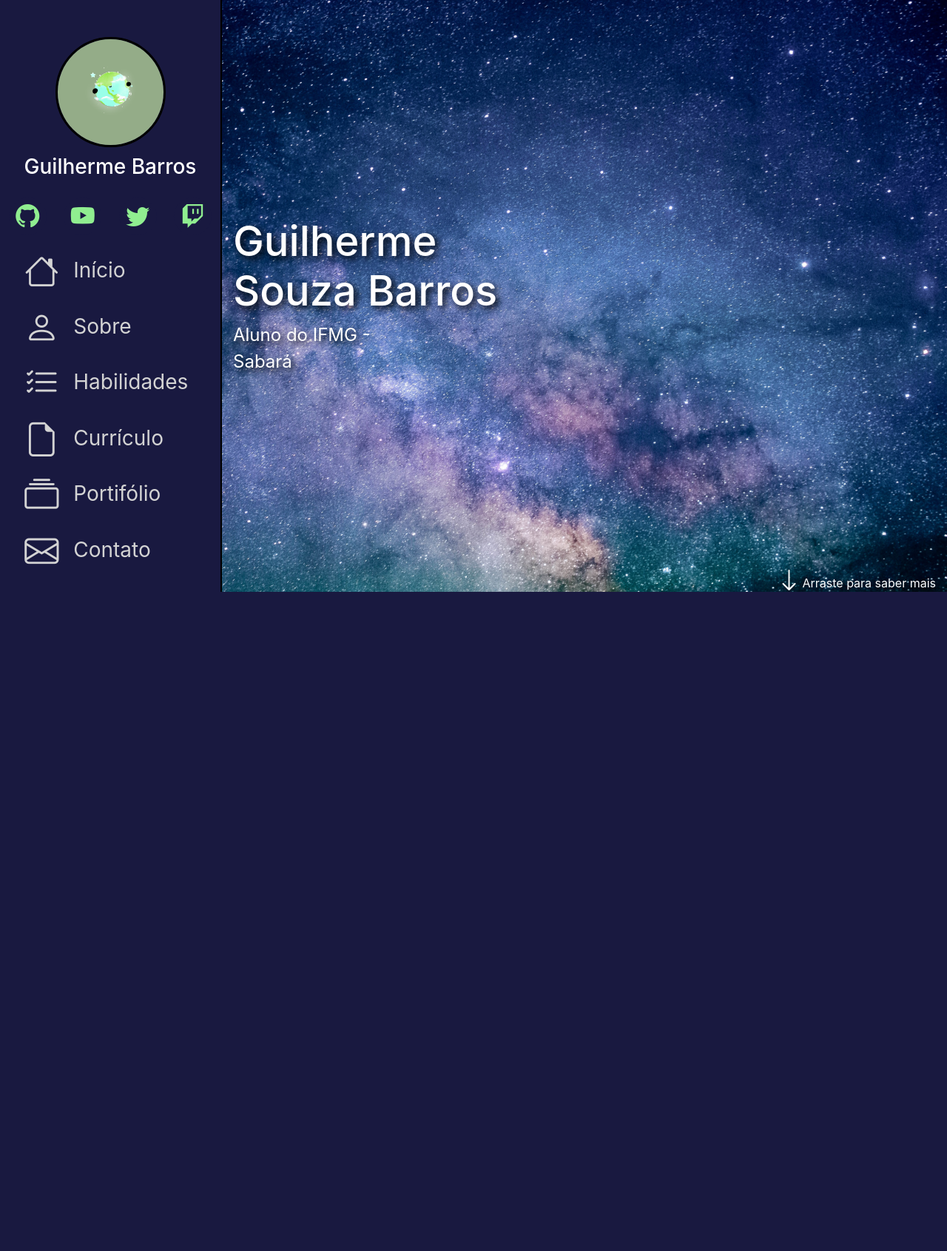
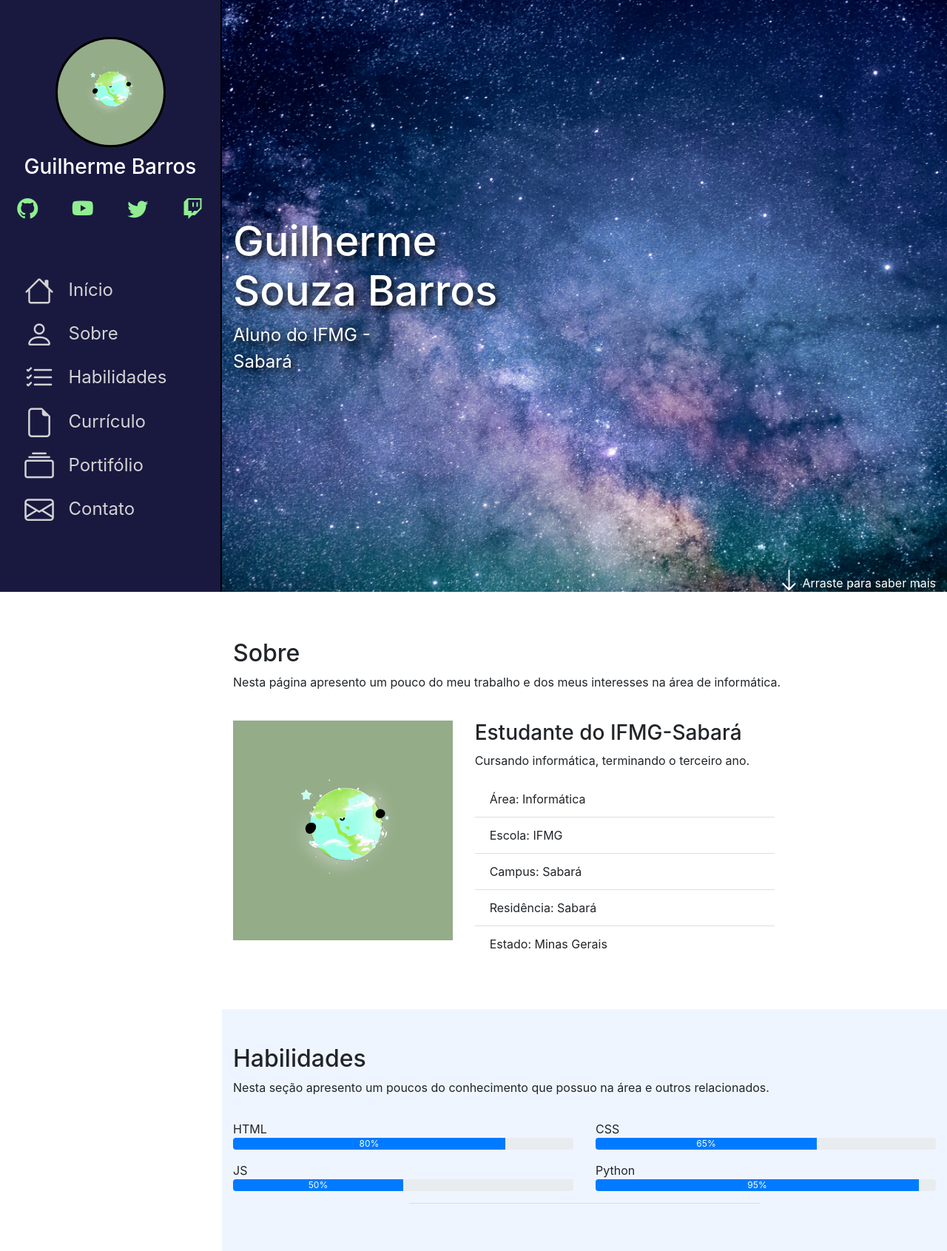
Before and after one commit to GuilhermeSouzaBarros/Portifolio, a Flask app: page / in a window 1280 px wide. Shown: the whole page at 74% size. Before the commit the page ends 800 px from the top, so only its background shows below. Run offline with Flask 2, Linux system fonts and the light colour scheme; some libraries are stand-ins or nearby versions.

Commit message:
parte 4 e 5

```diff
--- a/static/script.js
+++ b/static/script.js
@@ -12,3 +12,14 @@ function moverBarraLateral() {
 
     body.classList.toggle("menu-nav-active");
 }
+
+const navItem = document.querySelectorAll(".nav-item");
+
+navItem.forEach((item) => {
+    item.addEventListener("click", () => {
+        if (body.classList.contains("menu-nav-active")) {
+            body.classList.remove("menu-nav-active");
+            menuMobile.classList.replace("bi-x", "bi-list");
+        }
+    });
+});
--- a/static/style.css
+++ b/static/style.css
@@ -37,16 +37,12 @@ aside.menu-nav {
     width: 300px;
     display: flex;
     flex-direction: column;
-    overflow-y: auto;
+    overflow-y: hidden;
     background-color: #191940;
     border-right: 2px solid black;
     text-align: center;
     transition: all ease-in-out 0.5s;
     z-index: 10;
-}
-
-aside.menu-nav-active {
-    overflow: hidden;
 }
 
 aside.menu-nav-active #header {
@@ -65,7 +61,7 @@ aside.menu-nav-active #header {
 .social-links a {
     box-sizing: border-box;
     display: flex;
-    font-size: 2rem;
+    font-size: 175%;
     background: #191940;
     color: lightgreen;
     padding: 0.6rem;
@@ -96,7 +92,7 @@ aside.menu-nav-active #header {
     color: #a0f;
 }
 
-img {
+section.profile img {
     width: 50%;
     border: 3px solid black;
     border-radius: 100px;
@@ -108,12 +104,8 @@ img {
     box-sizing: border-box;
     height: 61%;
     width: 283px;
-    margin-left: 15px;
-    margin-top: 30px;
-}
-
-.menu-nav-active {
-    overflow: hidden;
+    margin-left: 5%;
+    margin-top: 20%;
 }
 
 .menu-nav-active aside.menu-nav {
@@ -127,7 +119,7 @@ img {
 }
 
 .nav-item {
-    height: 15%;
+    height: 12.5%;
     margin: 0.833%;
 }
 
@@ -135,7 +127,7 @@ img {
     display: flex;
     height: 100%;
     text-align: left;
-    font-size: 175%;
+    font-size: 150%;
     color: lightgray;
     transition: 0.3s;
     text-decoration: none;
@@ -214,6 +206,10 @@ section#cont #col2 i {
     font-size: 2rem;
 }
 
+section.section-bg {
+    background-color: #eff5ff;
+}
+
 @media(max-width: 1024px) {
     aside.menu-nav {
         left: -300px;
@@ -232,3 +228,17 @@ section#cont #col2 i {
         margin-left: 0;
     }
 }
+
+*::-webkit-scrollbar {
+    width: 10px;
+}
+
+*::-webkit-scrollbar-track {
+    width: 12px;
+    box-shadow: inset 0 0 .3rem #00000050;
+    background-color: #191940;
+}
+
+*::-webkit-scrollbar-thumb {
+    background-color: #fff;
+}
--- a/templates/index.html
+++ b/templates/index.html
@@ -10,7 +10,7 @@
             <section class="profile">
                 <img src="../static/img/Planet1EARTH.png" alt="Minha foto">
                 <h1>Guilherme Barros</h1>
-                <div class="social-links mt-4 text-center">
+                <div class="social-links mt-3 text-center">
                     <a id="github" href="https://github.com/GuilhermeSouzaBarros">
                         <i class="bi bi-github"></i>
                     </a>
@@ -28,13 +28,13 @@
             <nav id="navbar" class="nav-menu">
                 <ul class="nav flex-column">
                     <li class="nav-item">
-                        <a class="nav-link" href="#"><i class="bi bi-house"></i> <p class="textlink">Início</p></a>
+                        <a class="nav-link" href="#cont"><i class="bi bi-house"></i> <p class="textlink">Início</p></a>
                     </li>
                     <li class="nav-item">
-                        <a class="nav-link" href="#"><i class="bi bi-person"></i> <p class="textlink">Sobre</p></a>
+                        <a class="nav-link" href="#sobre"><i class="bi bi-person"></i> <p class="textlink">Sobre</p></a>
                     </li>
                     <li class="nav-item">
-                        <a class="nav-link" href="#"><i class="bi bi-list-check"></i> <p class="textlink">Habilidades</p></a>
+                        <a class="nav-link" href="#habilidades"><i class="bi bi-list-check"></i> <p class="textlink">Habilidades</p></a>
                     </li>
                     <li class="nav-item">
                         <a class="nav-link" href="#"><i class="bi bi-file-earmark"></i> <p class="textlink">Currículo</p></a>
@@ -56,7 +56,83 @@
                 </div>
                 <div id="col2" class="col-md-7">
                     <i class="bi bi-arrow-down" aria-hidden="true"></i>
-                    <a href=#>Arraste para saber mais</a>
+                    <a href="#sobre">Arraste para saber mais</a>
+                </div>
+            </section>
+            <section id="sobre" class="mt-5 container">
+                <div class="row w-100">
+                    <div class="col-md-12">
+                        <h2 class="pt-3">Sobre</h2>
+                        <p>
+                            Nesta página apresento um pouco do meu trabalho e dos meus interesses na área de informática.
+                        </p>
+                    </div>
+                </div>
+                <div class="row mt-4">
+                    <div class="col-md-4">
+                        <img class="img-fluid" src="../static/img/Planet1EARTH.png">
+                    </div>
+                    <div class="col-md-8">
+                        <h3>Estudante do IFMG-Sabará</h3>
+                        <p>Cursando informática, terminando o terceiro ano.</p>
+                        <div class="row mt-3 mb-3">
+                            <div class="col-md-8">
+                                <ul class="list-group list-group-flush fs-5">
+                                    <li class="list-group-item">
+                                        Área: <span class="fw-lighter">Informática</span>
+                                    </li>
+                                    <li class="list-group-item">
+                                        Escola: <span class="fw-lighter">IFMG</span>
+                                    </li>
+                                    <li class="list-group-item">
+                                        Campus: <span class="fw-lighter">Sabará</span>
+                                    </li>
+                                    <li class="list-group-item">
+                                        Residência: <span class="fw-lighter">Sabará</span>
+                                    </li>
+                                    <li class="list-group-item">
+                                        Estado: <span class="fw-lighter">Minas Gerais</span>
+                                    </li>
+                                </ul>
+                            </div>
+                        </div>
+                    </div>
+                </div>
+            </section>
+            <section class="mt-5 section-bg" id="habilidades">
+                <div class="container pb-5">
+                    <h2 class="pt-5">Habilidades</h2>
+                    <p>Nesta seção apresento um poucos do conhecimento que possuo na área e outros relacionados.</p>
+                    <div class="row">
+                        <div class="col-md-6">
+                            <p class="mt-3 mb-0">HTML</p>
+                            <div class="progress">
+                                <div class="progress-bar" role="progressbar" style="width: 80%;" aria-valuenow="80" data-anime="left" aria-valuemin="0" aria-valuemax="100">80%</div>
+                            </div>
+                        </div>
+                        <div class="col-md-6">
+                            <p class="mt-3 mb-0">CSS</p>
+                            <div class="progress">
+                                <div class="progress-bar" role="progressbar" style="width: 65%;" aria-valuenow="65" data-anime="left" aria-valuemin="0" aria-valuemax="100">65%</div>
+                            </div>
+                        </div>
+                        <div class="col-md-6">
+                            <p class="mt-3 mb-0">JS</p>
+                            <div class="progress">
+                                <div class="progress-bar" role="progressbar" style="width: 50%;" aria-valuenow="50" data-anime="left" aria-valuemin="0" aria-valuemax="100">50%</div>
+                            </div>
+                        </div>
+                        <div class="col-md-6">
+                            <p class="mt-3 mb-0">Python</p>
+                            <div class="progress">
+                                <div class="progress-bar" role="progressbar" style="width: 95%;" aria-valuenow="95" data-anime="left" aria-valuemin="0" aria-valuemax="100">95%</div>
+                            </div>
+                        </div>
+                    </div>
+                    <hr class="w-50 me-auto ms-auto">
+                    <div class="row">
+
+                    </div>
                 </div>
             </section>
         </main>
```
